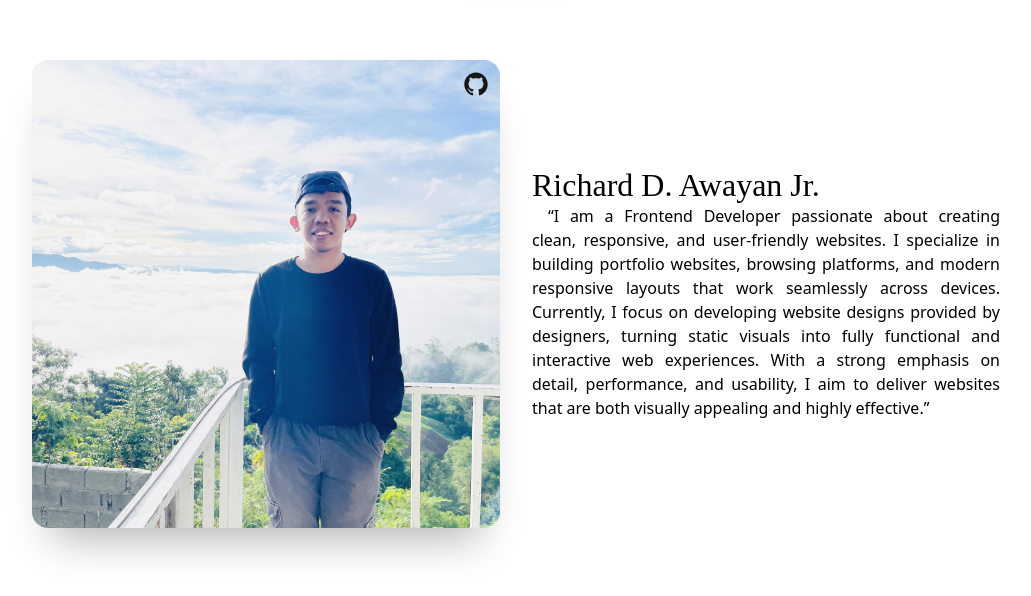
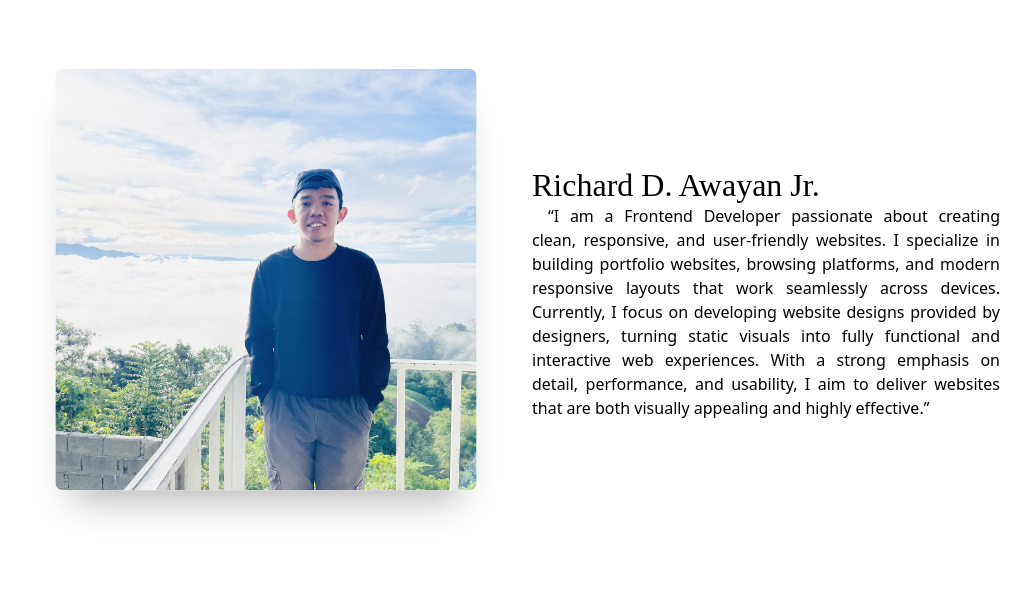
Before and after one commit to awayanrichardjr/hardric-portfolio-react-project, a React (Vite) app: page / in a window 1280 px wide. Shown: the part 932-1528 px from the top of the page, without its empty margins (124-1155 px from the left). Built offline with nearby package versions, Linux system fonts and the light colour scheme; a web font is replaced by a local one.

Commit message:
update about profile, adding animations

```diff
--- a/src/about/App.css
+++ b/src/about/App.css
@@ -12,23 +12,6 @@
   width: clamp(100px, 90vw, 500px);
   padding: 1rem;
   position: relative;
-  /* background-color: red; */
-}
-.about :where(.container) .about-profile {
-  aspect-ratio: 1/1;
-  width: clamp(1px, 90vw, 500px);
-  object-fit: contain;
-  border-radius: 1rem;
-  box-shadow: var(--card-shadow);
-}
-.about :where(.container) .github-profile-link {
-  position: absolute;
-  top: 1.5rem;
-  right: 1.5rem;
-}
-.about :where(.container) .github-profile-link > img {
-  aspect-ratio: 1/1;
-  width: clamp(1px, 90vw, 32px);
 }
 
 /*  */
--- a/src/about/App.jsx
+++ b/src/about/App.jsx
@@ -1,25 +1,13 @@
 import "./App.css";
 import "./root.css";
-import profilePic from "../assets/img/me.jpeg";
-import github from "../assets/cloud/github.svg";
+import Card from "./card/App";
 
 function App() {
   return (
     <>
       <section className="about" id="about">
         <div className="container">
-          <img
-            className="about-profile"
-            src={profilePic}
-            alt="profile picture"
-          />
-          <a
-            className="github-profile-link"
-            href="https://github.com/awayanrichardjr"
-            target="_blank"
-          >
-            <img title="Github profile" src={github} alt="github" />
-          </a>
+          <Card />
         </div>
         {/**
          *
--- /dev/null
+++ b/src/about/card/App.css
@@ -0,0 +1,54 @@
+/* ? card */
+.animated-card-profile {
+  position: relative;
+  perspective: 1500px;
+  display: grid;
+  grid-template-columns: repeat(3, 1fr);
+  transform: scale(0.9);
+  height: 500px;
+}
+.animated-card-profile .card-box {
+  z-index: 101;
+}
+.animated-card-profile .card-box ~ .about-profile {
+  transition: 0.3s;
+}
+.animated-card-profile .tl:hover ~ .about-profile {
+  transform: rotateX(-20deg) rotateY(20deg) scale(1.1);
+}
+.animated-card-profile .t:hover ~ .about-profile {
+  transform: rotateX(-20deg) rotateY(0) scale(1.1);
+}
+.animated-card-profile .tr:hover ~ .about-profile {
+  transform: rotateX(-20deg) rotateY(-20deg) scale(1.1);
+}
+.animated-card-profile .l:hover ~ .about-profile {
+  transform: rotateX(0) rotateY(20deg) scale(1.1);
+}
+.animated-card-profile .c:hover ~ .about-profile {
+  transform: scale(1.1);
+}
+.animated-card-profile .r:hover ~ .about-profile {
+  transform: rotateX(0) rotateY(-20deg) scale(1.1);
+}
+.animated-card-profile .bl:hover ~ .about-profile {
+  transform: rotateX(20deg) rotateY(20deg) scale(1.1);
+}
+.animated-card-profile .b:hover ~ .about-profile {
+  transform: rotateX(20deg) rotateY(0) scale(1.1);
+}
+.animated-card-profile .br:hover ~ .about-profile {
+  transform: rotateX(20deg) rotateY(-20deg) scale(1.1);
+}
+
+.animated-card-profile .about-profile {
+  position: absolute;
+  top: 0;
+  z-index: 100;
+
+  aspect-ratio: 1/1;
+  width: clamp(1px, 90vw, 500px);
+  object-fit: contain;
+  border-radius: 8px;
+  box-shadow: var(--card-shadow);
+}
--- /dev/null
+++ b/src/about/card/App.jsx
@@ -0,0 +1,24 @@
+import "./App.css";
+import "./root.css";
+import profilePic from "./img/me.jpeg";
+
+function App() {
+  return (
+    <>
+      <div className="animated-card-profile">
+        <div className="card-box tl"></div>
+        <div className="card-box t"></div>
+        <div className="card-box tr"></div>
+        <div className="card-box l"></div>
+        <div className="card-box c"></div>
+        <div className="card-box r"></div>
+        <div className="card-box bl"></div>
+        <div className="card-box b"></div>
+        <div className="card-box br"></div>
+        <img className="about-profile" src={profilePic} alt="profile picture" />
+      </div>
+    </>
+  );
+}
+
+export default App;
--- /dev/null
+++ b/src/about/card/root.css
@@ -0,0 +1,7 @@
+:root {
+}
+
+@media (prefers-color-scheme: light) {
+  :root {
+  }
+}
--- a/src/main.jsx
+++ b/src/main.jsx
@@ -1,9 +1,9 @@
 import { StrictMode } from "react";
 import { createRoot } from "react-dom/client";
 
-import "./style/global.css";
-import "./style/root.css";
-import "./style/font.css";
+import "./style/global/global.css";
+import "./style/global/root.css";
+import "./style/global/font.css";
 
 import Nav from "./navigation/App";
 import Header from "./header/App";
```
Also changed, not shown: src/about/card/img/me.jpeg (renamed from src/assets/img/me.jpeg), src/assets/README.md, src/style/global/font.css (renamed from src/style/font.css), src/style/global/global.css (renamed from src/style/global.css), src/style/global/root.css (renamed from src/style/root.css).
